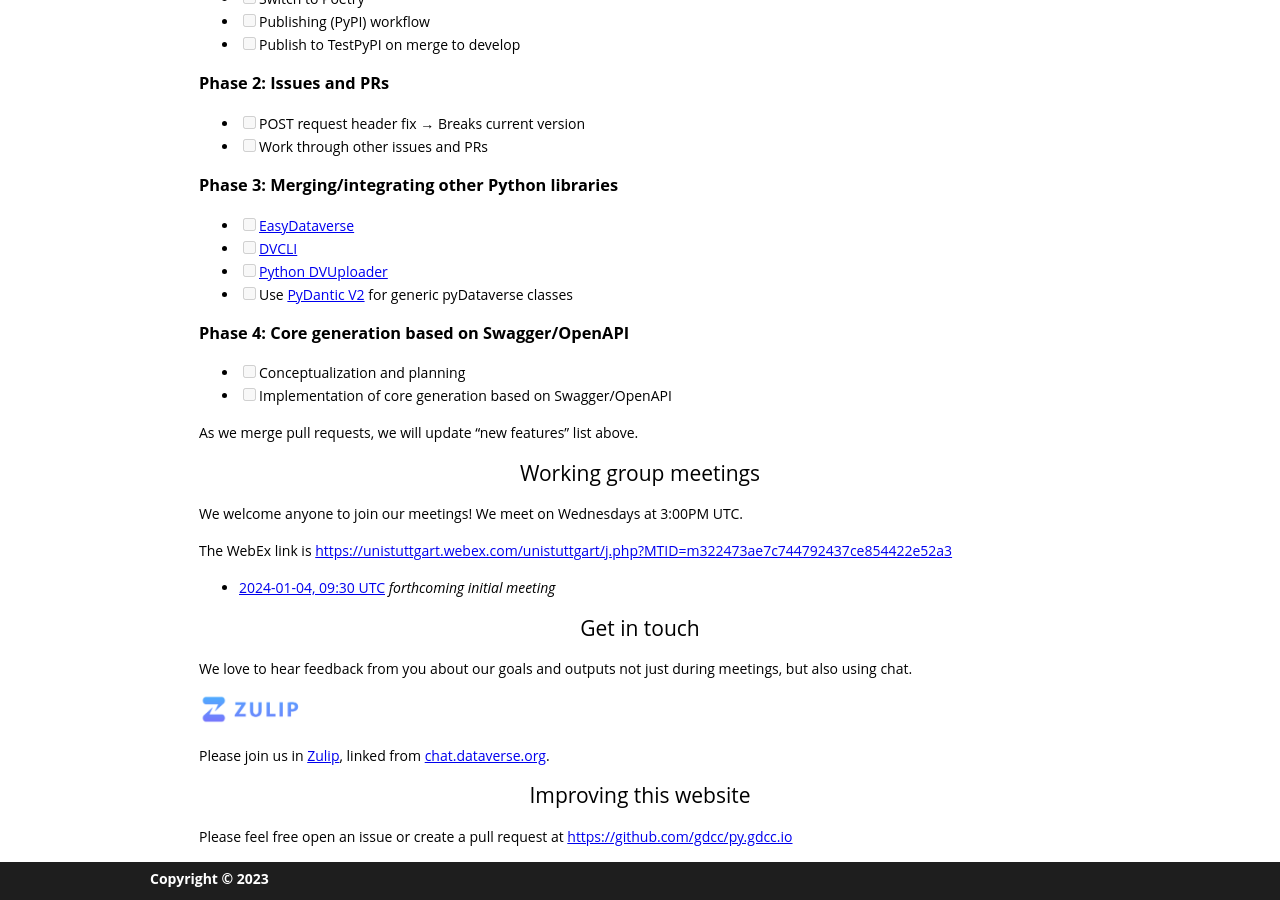
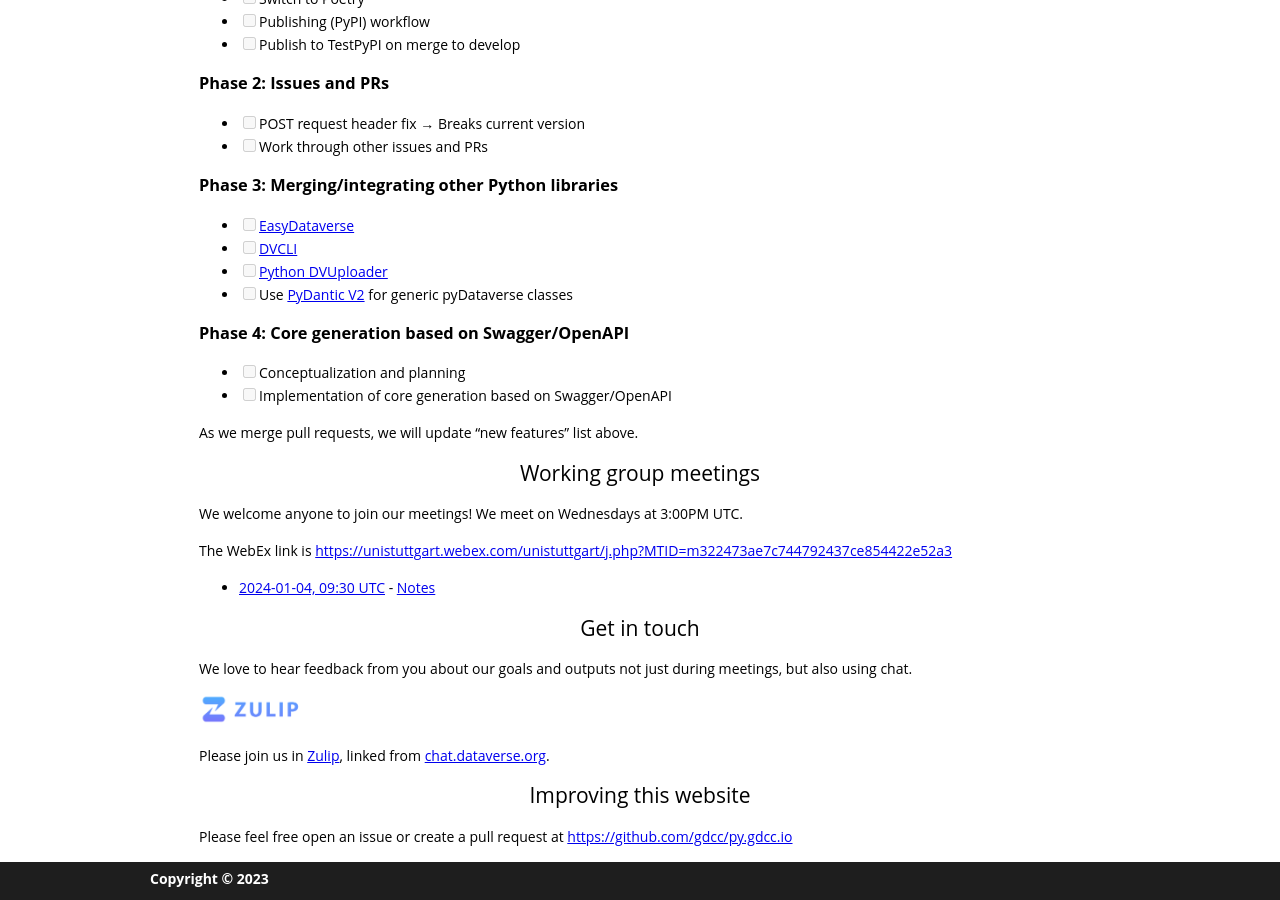
Before and after one commit to gdcc/py.gdcc.io, a Jekyll site: the page built from index.md, in a window 1280 px wide and 900 px high, scrolled down 1712 px. Built offline with Jekyll 4.4.1, drawn with Linux system fonts in a browser that asks for light colours; our own code applies the rules of GitHub Pages for plain Markdown files.

Commit message:
Add link to notes

```diff
--- a/index.md
+++ b/index.md
@@ -55,7 +55,7 @@ We welcome anyone to join our meetings! We meet on Wednesdays at 3:00PM UTC.
 
 The WebEx link is <https://unistuttgart.webex.com/unistuttgart/j.php?MTID=m322473ae7c744792437ce854422e52a3>
 
-- [2024-01-04, 09:30 UTC](https://time.is/compare/1500_17_Jan_2024_in_UTC) *forthcoming initial meeting*
+- [2024-01-04, 09:30 UTC](https://time.is/compare/1500_17_Jan_2024_in_UTC) - [Notes](https://docs.google.com/document/d/1F6605qYajVfbgrVKNzSDNHjSsIAbMRhfC9STRfD-Z1Y/edit?usp=sharing)
 
 ## Get in touch
 
```
